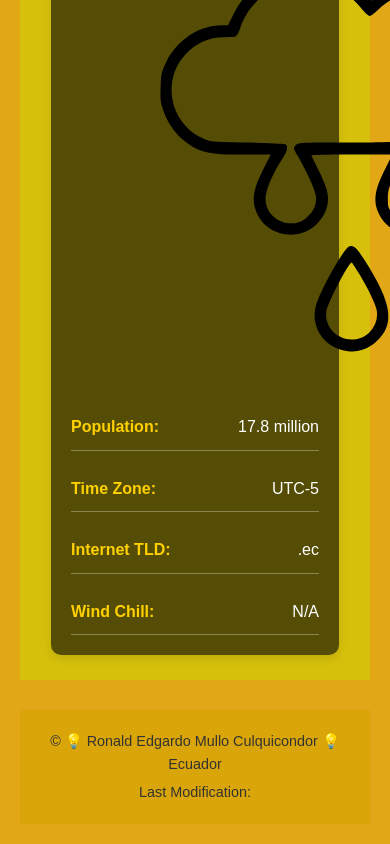
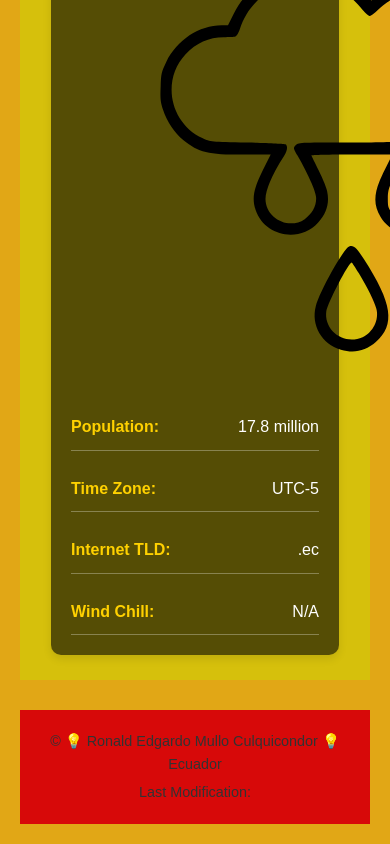
Before and after one commit to RonaldMullo/WDD131, a plain HTML site: page place.html in a window 390 px wide. Shown: the part 1089-1933 px from the top of the page. Drawn offline with Linux system fonts and the light colour scheme; files whose address does not match are found by name.

Commit message:
new change

```diff
--- a/styles/media-queries.css
+++ b/styles/media-queries.css
@@ -62,7 +62,7 @@
         margin-top: 20px;
         padding: 15px;
         text-align: center;
-        background: #d9a508;
+        background: #d70909;
         width: 100%;
     }
 
```
